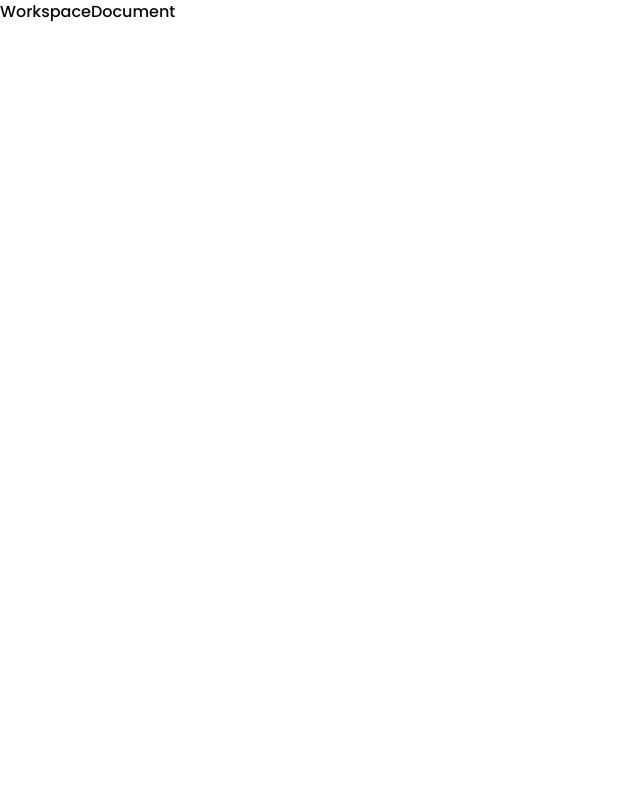
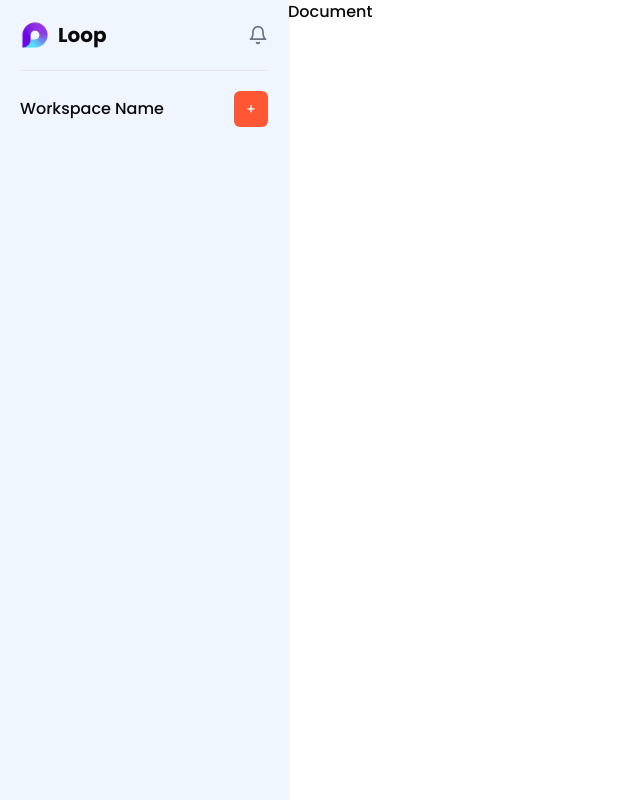
Before and after one commit to tobiasSantellan/loop-clone, a Next.js app: page /workspace/1/1 in a window 1280 px wide. Shown: the whole page, without its empty margins (0-640 px from the left). Built offline with nearby package versions, Linux system fonts and the light colour scheme.

Commit message:
add workspace document layout with side nav

```diff
--- a/app/(routes)/workspace/[workspaceid]/[documentid]/page.jsx
+++ b/app/(routes)/workspace/[workspaceid]/[documentid]/page.jsx
@@ -1,7 +1,20 @@
+"use client";
 import React from "react";
+import SideNav from "../../_components/SideNav";
 
-function WorkspaceDocument() {
-  return <div>WorkspaceDocument</div>;
+function WorkspaceDocument({ params }) {
+  return (
+    <div>
+      {/* Side Nav */}
+      <div>
+        <SideNav params={params} />
+      </div>
+
+      {/* Document */}
+
+      <div className="md:ml-72">Document</div>
+    </div>
+  );
 }
 
 export default WorkspaceDocument;
```
